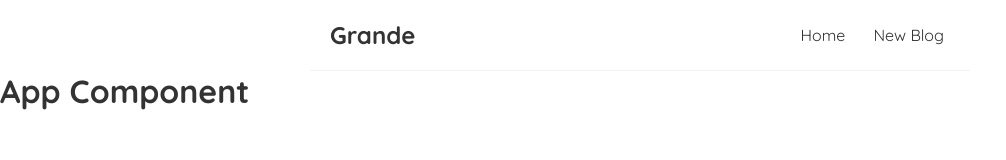
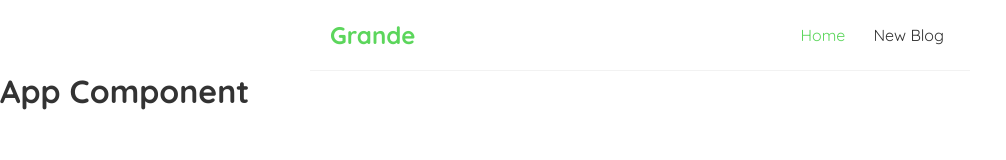
Before and after one commit to rcho100/Grande, a React (Create React App) app: page / in a window 1280 px wide. In both pictures the pointer is over the link "Home". Shown: the top 160 px of the page, without its empty margins (0-1006 px from the left). Built offline with nearby package versions, Linux system fonts and the light colour scheme.

Commit message:
Add color to navbar h1 & to a-tags when hovered

```diff
--- a/src/index.css
+++ b/src/index.css
@@ -15,6 +15,10 @@
   border-bottom: 1px solid #f2f2f2;
 }
 
+.navbar h1 {
+  color: #5cd65c;
+}
+
 .navbar .links {
   margin-left: auto;
 }
@@ -24,3 +28,7 @@
   text-decoration: none;
   padding: 6px;
 }
+
+.navbar a:hover {
+  color: #5cd65c;
+}
```
